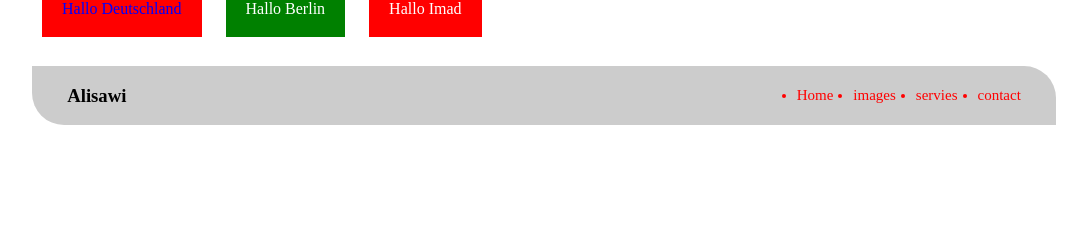
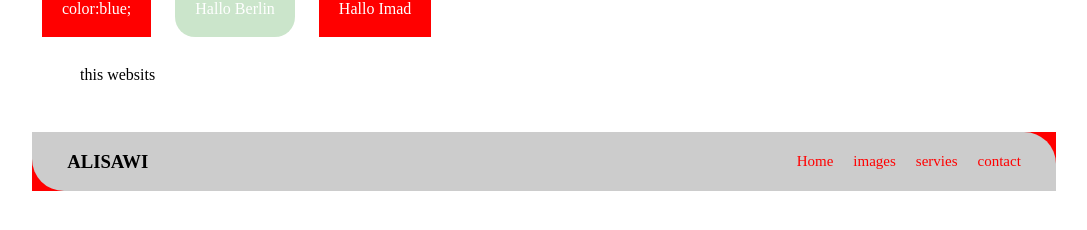
Before and after one commit to alisawiali/DOMTRaersing, a website: page index.html in a window 1280 px wide. Both pictures are taken after a click on the element "Hallo Imad". Shown: the whole page, without its empty margins (96-1183 px from the left). Drawn offline with Linux system fonts and the light colour scheme.

Commit message:
clonnode

```diff
--- a/index.html
+++ b/index.html
@@ -20,6 +20,9 @@
 
 
 
+    <div id="omer" class="p">this <span>websits</span> </div>
+    <div id="dd">testing</div>
+
 
     <script src="main.js"></script>
 </body>
--- a/main.js
+++ b/main.js
@@ -1,4 +1,14 @@
 //
+//Dom [Traversing];
+// --- nextSibling
+// --- previosSibling
+// --- nextElementSibling
+// -- previousElementSibling
+// -- parentElement
+
+
+
+
 
 let span = document.getElementById("one");
 let span1 = document.getElementById("tow");
@@ -7,8 +17,8 @@ let span2 = document.getElementById("three");
 
 span2.onclick = function (){
     if(span1.className === ""){
-        span1.previousElementSibling.style.cssText = "color:blue;";
-        span1.style.cssText = "background-color:green";
+        span1.previousElementSibling.textContent = "color:blue;";
+        span1.style.cssText = "background-color:green;opacity:0.2;border-radius:20px";
     }
 }
 span.onclick = function (){
@@ -18,9 +28,7 @@ span.onclick = function (){
     }
 }
 
-
-
-
+// -----------------------------header js------------------------//
 
 const mydiv = document.createElement("header");
 const myHead = document.createElement("h3");
@@ -46,7 +54,6 @@ mynamen.forEach(e => {
     linkLI.appendChild(liste);
 
 });
-
 
 
 
@@ -80,3 +87,14 @@ document.body.appendChild(mydiv);
 // append  ===> am ende setzt
 // prepend  ==> am anfang setzt es
 // remove ==> löscht den element absolute (statt  dispaly:none;);
+
+
+
+
+
+// ----------------cloning--------------------
+
+let omer = document.getElementById("omer").cloneNode(true);
+let dd = document.getElementById("dd");
+
+omer.appendChild(dd);
--- a/sass/abstarct/_color.scss
+++ b/sass/abstarct/_color.scss
@@ -0,0 +1 @@
+$color-withe: #ffffff;
--- a/sass/main.scss
+++ b/sass/main.scss
@@ -1,9 +1,23 @@
+@import "./abstarct/color";
+
+header{
+    background-color: red;
+    h3{
+        text-transform: uppercase;
+    }
+    ul{
+        list-style-type: none;
+    }
+}
+#omer{
+    margin: 3rem;
+}
 
 #one{
     padding: 20px;
     margin: 10px;
     background-color: red;
-    color: #ffff;
+    color:$color-withe;
 }
 
 #tow{
```
Also changed, not shown: dist/css/main.css.
